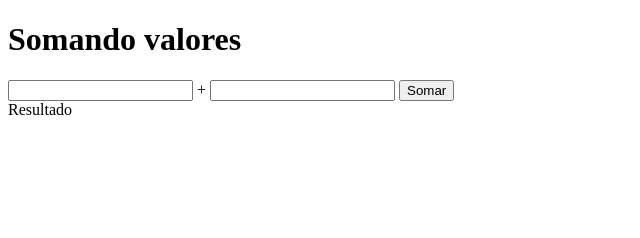
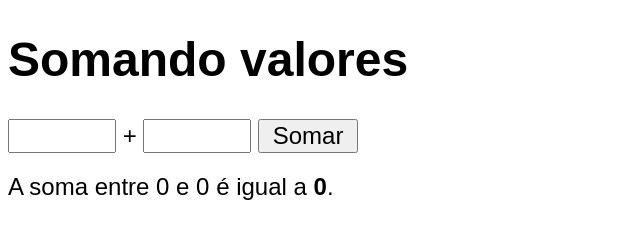
Before and after one commit to luciananader/Javascript, a plain HTML site: page AULA 10/ex006.html in a window 1280 px wide. Both pictures are taken after a click on the button "Somar". Shown: the whole page, without its empty margins (0-640 px from the left). Drawn offline with Linux system fonts and the light colour scheme.

Commit message:
alteraçao

```diff
--- a/AULA 10/ex006.html
+++ b/AULA 10/ex006.html
@@ -5,6 +5,18 @@
     <meta http-equiv="X-UA-Compatible" content="IE=edge">
     <meta name="viewport" content="width=device-width, initial-scale=1.0">
     <title>Somando Números</title>
+    <style>
+        body{
+            font: normal 18pt arial;
+        }
+        input{
+            font: normal 18pt arial;
+            width: 100px;
+        }
+        div#res{
+            margin-top: 20px;
+        }
+    </style>
 </head>
 <body>
     <h1>Somando valores</h1>
@@ -13,14 +25,14 @@
     <input type="button" value="Somar" onclick="somar()">
     <div id="res">Resultado</div>
     <script>
-        function somar(){
+        function somar() {
             var tn1 = window.document.getElementById('txtn1')
             var tn2 = window.document.querySelector('input#txtn2')
-            var res = widow.document.getElementById('res')
+            var res = window.document.getElementById('res')
             var n1 = Number(tn1.value)
             var n2 = Number(tn2.value)
             var s = n1 + n2
-            res.innerHTML=`A soma entre ${n1} e ${n2} é igual a ${s}.`
+            res.innerHTML=`A soma entre ${n1} e ${n2} é igual a <strong>${s}</strong>.`
         }
 
     </script>
```
